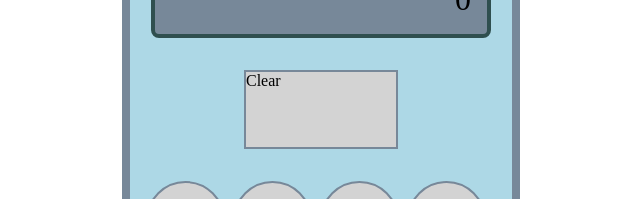
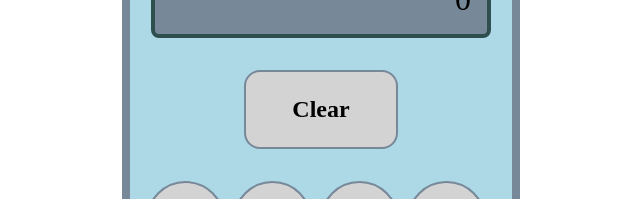
Before and after one commit to CalebJamesStevens/calculator, a plain HTML site: page index.html in a window 1280 px wide. Shown: the part 189-388 px from the top of the page, without its empty margins (319-959 px from the left). Drawn offline with Linux system fonts and the light colour scheme.

Commit message:
gave clear button some styling

```diff
--- a/style.css
+++ b/style.css
@@ -49,8 +49,14 @@
 }
 
 .fBtn {
+    display: flex;
+    justify-content: center;
+    align-items: center;
+    font-size: 24px;
+    font-weight: bold;
     background-color: lightgray;
     border: 2px solid lightslategray;
+    border-radius: 16px;
     height: 75px;
     width: 150px;
 }
```
